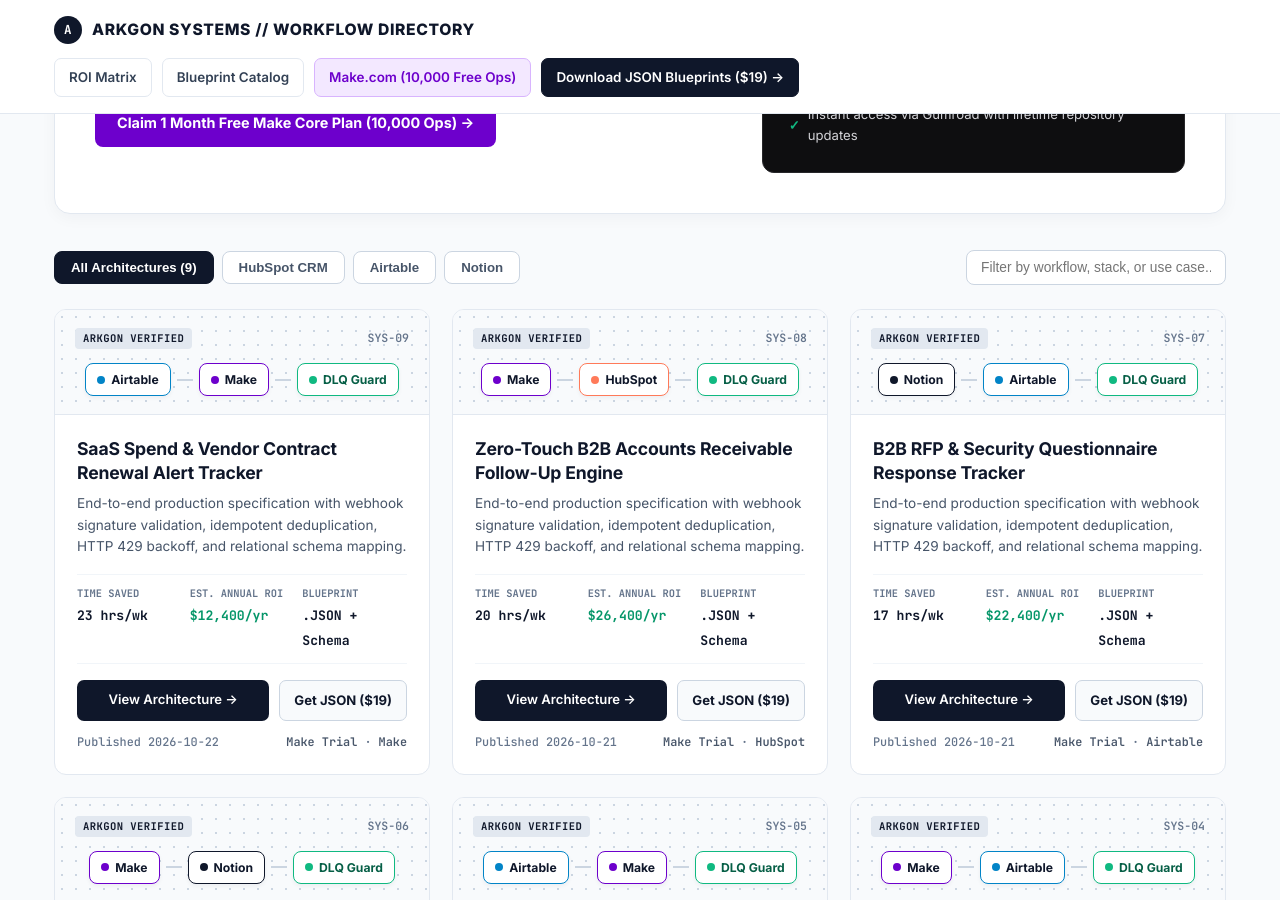
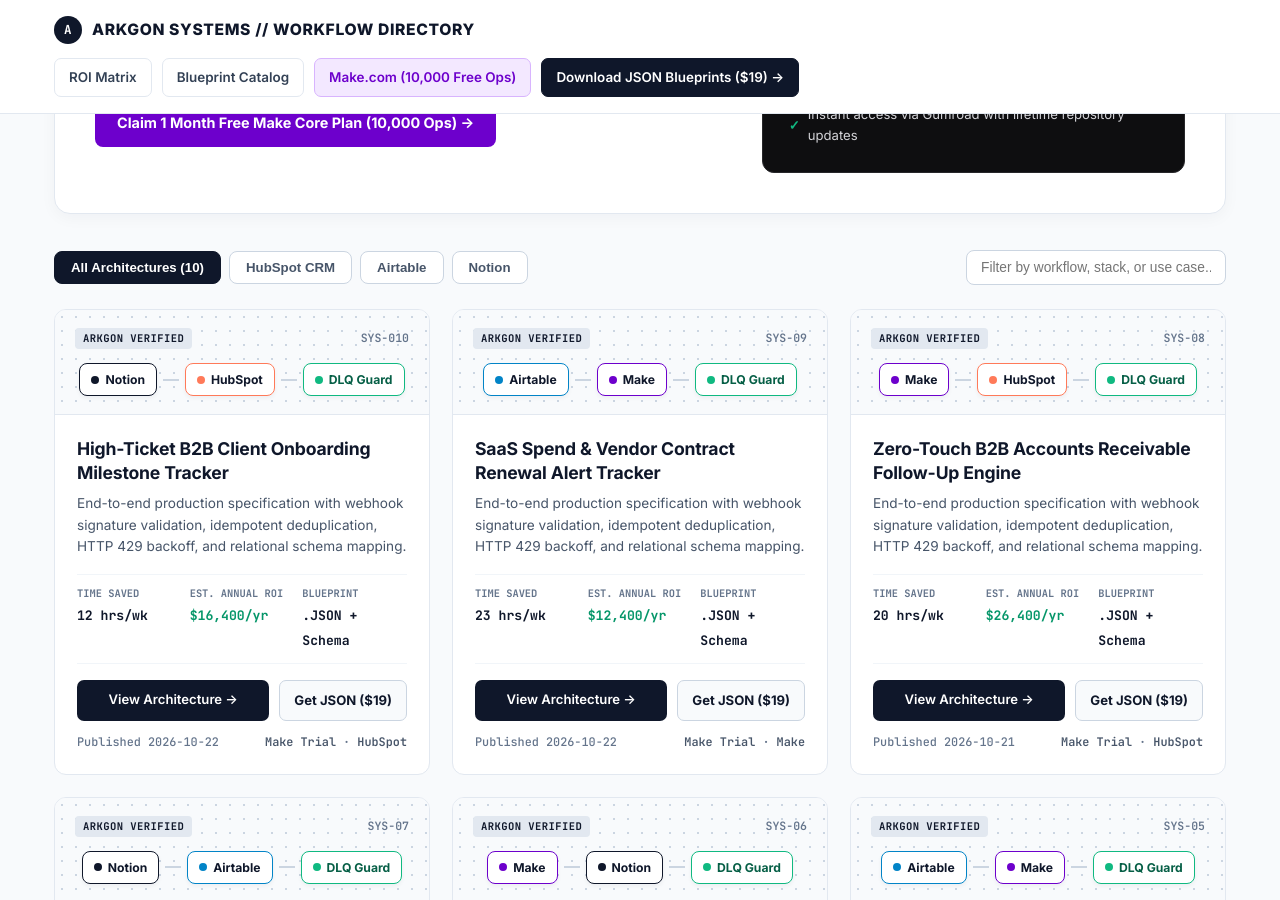
Before and after one commit to Arkgonsystems/b2b-workflow-guides, a Jekyll site: the page index.html, which Jekyll copies as it is, in a window 1280 px wide and 900 px high, scrolled down 515 px. Built offline with Jekyll 4.4.1, drawn with Linux system fonts in a browser that asks for light colours; some of the changed text lies outside the part shown.

Commit message:
Publish v15 Arkgon Systems institutional directory homepage

```diff
--- a/index.html
+++ b/index.html
@@ -137,7 +137,7 @@
   </section>
   <div class="controls-bar">
     <div class="filter-group">
-      <button class="filter-pill active" onclick="filterGuides('all', this)">All Architectures (9)</button>
+      <button class="filter-pill active" onclick="filterGuides('all', this)">All Architectures (10)</button>
       <button class="filter-pill" onclick="filterGuides('hubspot', this)">HubSpot CRM</button>
       <button class="filter-pill" onclick="filterGuides('airtable', this)">Airtable</button>
       <button class="filter-pill" onclick="filterGuides('notion', this)">Notion</button>
@@ -145,7 +145,38 @@
     <input type="text" id="searchInput" class="search-box" placeholder="Filter by workflow, stack, or use case..." oninput="searchGuides()">
   </div>
   <section class="cards-grid" id="guideGrid">
-<div class="tpl-card" data-stack="airtable make" data-title="saas spend &amp; vendor contract renewal alert tracker">
+<div class="tpl-card" data-stack="notion hubspot" data-title="high-ticket b2b client onboarding milestone tracker">
+  <div class="tpl-canvas">
+    <div class="canvas-top">
+      <span class="verified-tag">ARKGON VERIFIED</span>
+      <span class="id-tag">SYS-010</span>
+    </div>
+    <div class="node-pipeline">
+      <div class="node-pill" style="border-color:#0f172a;"><span class="dot" style="background:#0f172a;"></span>Notion</div>
+      <div class="connector"></div>
+      <div class="node-pill" style="border-color:#ff7a59;"><span class="dot" style="background:#ff7a59;"></span>HubSpot</div>
+      <div class="connector"></div>
+      <div class="node-pill dlq"><span class="dot" style="background:#10b981;"></span>DLQ Guard</div>
+    </div>
+  </div>
+  <div class="tpl-body">
+    <h3><a href="./guides/customer-onboarding-milestone-tracker.html">High-Ticket B2B Client Onboarding Milestone Tracker</a></h3>
+    <p class="tpl-desc">End-to-end production specification with webhook signature validation, idempotent deduplication, HTTP 429 backoff, and relational schema mapping.</p>
+    <div class="metrics-bar">
+      <div class="metric"><span class="m-label">TIME SAVED</span><span class="m-val">12 hrs/wk</span></div>
+      <div class="metric"><span class="m-label">EST. ANNUAL ROI</span><span class="m-val" style="color:#059669;">$16,400/yr</span></div>
+      <div class="metric"><span class="m-label">BLUEPRINT</span><span class="m-val">.JSON + Schema</span></div>
+    </div>
+    <div class="tpl-actions">
+      <a class="btn-spec" href="./guides/customer-onboarding-milestone-tracker.html">View Architecture &rarr;</a>
+      <a class="btn-json" href="https://platypusprime.gumroad.com/l/dncmng" target="_blank" rel="noopener">Get JSON ($19)</a>
+    </div>
+    <div class="tpl-footer">
+      <span>Published 2026-10-22</span>
+      <span><a href="https://www.make.com/en/register?pc=b2bworkflow" target="_blank" rel="noopener">Make Trial</a> &middot; <a href="https://www.hubspot.com/products/crm" target="_blank" rel="noopener">HubSpot</a></span>
+    </div>
+  </div>
+</div><div class="tpl-card" data-stack="airtable make" data-title="saas spend &amp; vendor contract renewal alert tracker">
   <div class="tpl-canvas">
     <div class="canvas-top">
       <span class="verified-tag">ARKGON VERIFIED</span>
@@ -436,6 +467,14 @@
         <thead><tr><th>ID</th><th>System Architecture</th><th>Integration Stack</th><th>Est. Annual ROI</th><th>Ops Saved</th><th>Specification</th><th>Turnkey Asset</th></tr></thead>
         <tbody>
 <tr>
+  <td class="mono" style="color:#64748b;">#010</td>
+  <td><a href="./guides/customer-onboarding-milestone-tracker.html" style="color:#0f172a;font-weight:700;text-decoration:none;">High-Ticket B2B Client Onboarding Milestone Tracker</a></td>
+  <td><span class="table-stack">Notion + HubSpot</span></td>
+  <td class="mono" style="color:#059669;font-weight:600;">$16,400/yr</td>
+  <td class="mono">12 hrs/wk</td>
+  <td><a href="./guides/customer-onboarding-milestone-tracker.html" style="color:#4f46e5;font-weight:600;text-decoration:none;">Read Spec &rarr;</a></td>
+  <td><a href="https://platypusprime.gumroad.com/l/dncmng" target="_blank" rel="noopener" class="table-buy">JSON Pack ($19)</a></td>
+</tr><tr>
   <td class="mono" style="color:#64748b;">#09</td>
   <td><a href="./guides/vendor-contract-renewal-alert-system.html" style="color:#0f172a;font-weight:700;text-decoration:none;">SaaS Spend &amp; Vendor Contract Renewal Alert Tracker</a></td>
   <td><span class="table-stack">Airtable + Make</span></td>
```
